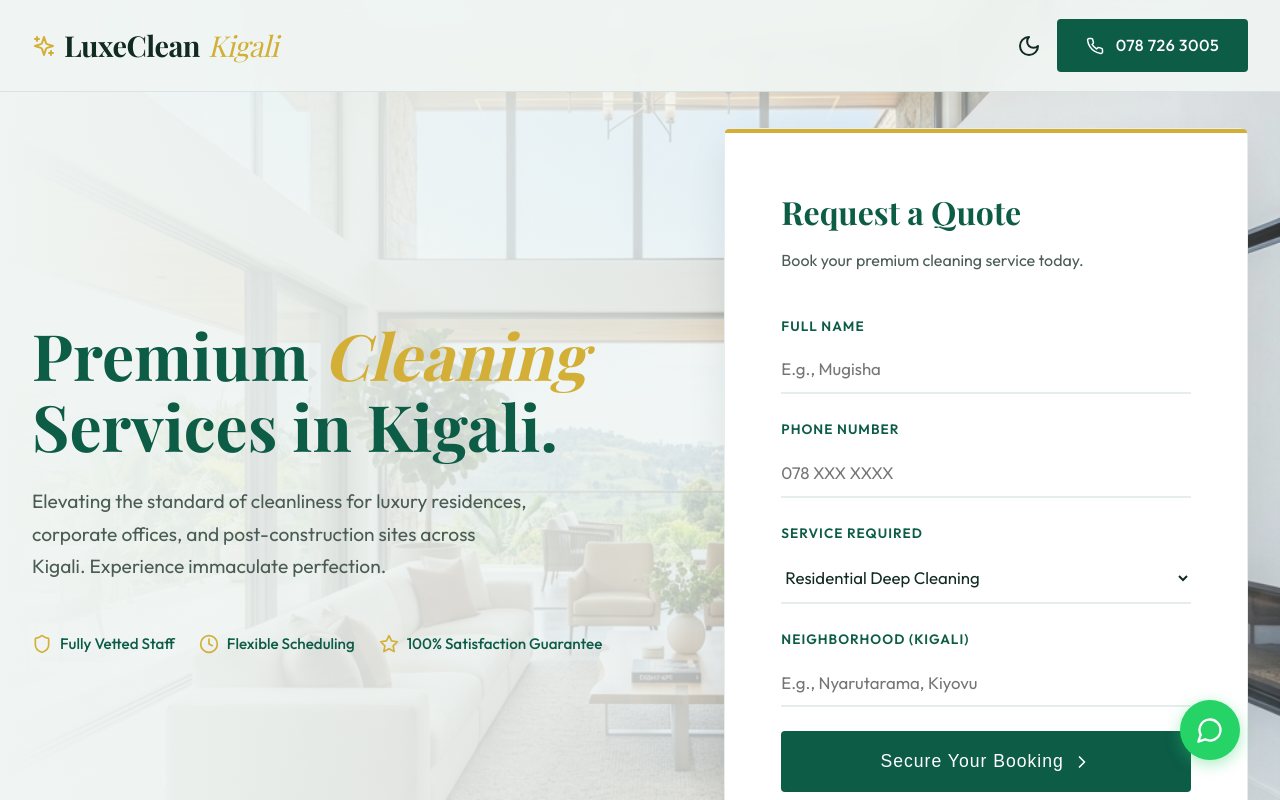
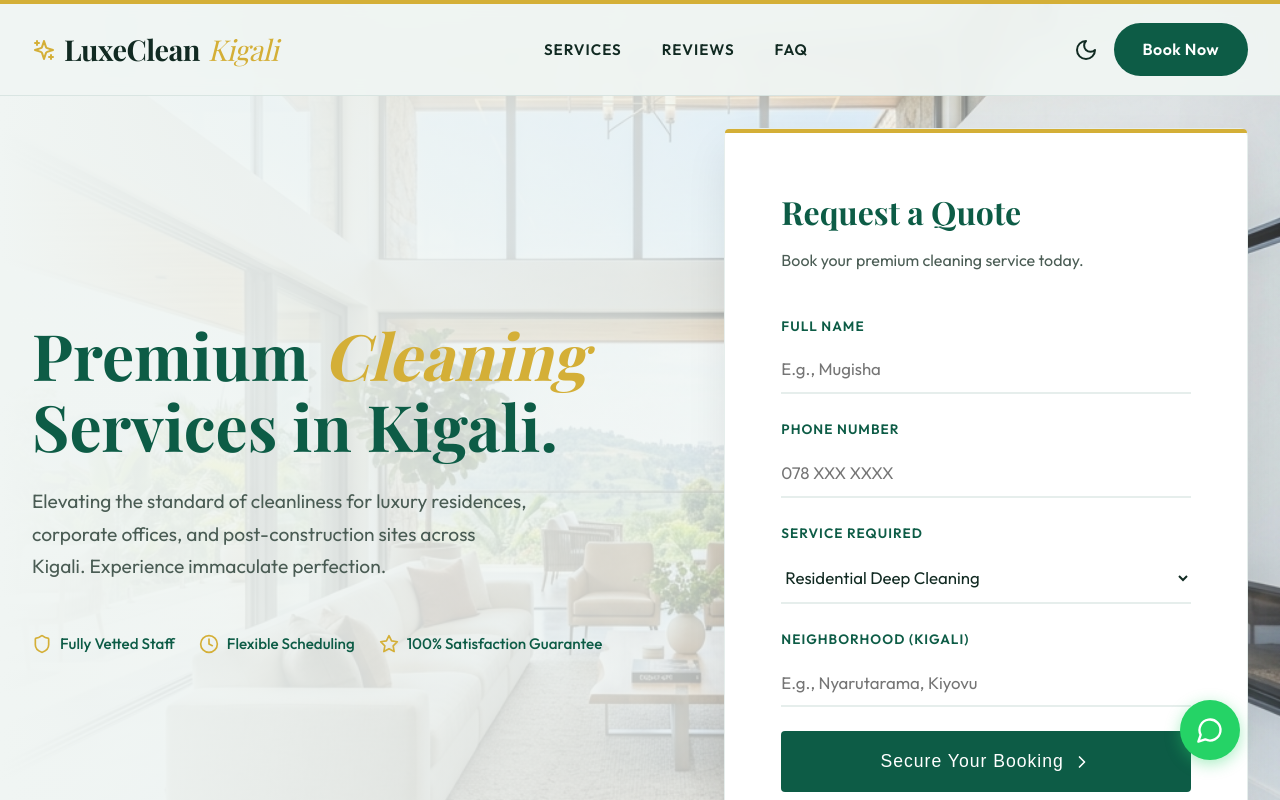
Before and after one commit to K4pel/luxeclean-kigali, a React (Vite) app: page / in a window 1280 px wide. Shown: the top 800 px of the page. Built offline with nearby package versions, Linux system fonts and the light colour scheme; a web font is replaced by a local one.

Commit message:
Update navbar design and email

```diff
--- a/src/App.jsx
+++ b/src/App.jsx
@@ -74,6 +74,13 @@ function App() {
             <Sparkles size={24} className="text-gold-accent" style={{color: 'var(--gold-accent)'}} />
             LuxeClean<span style={{color: 'var(--gold-accent)'}}>Kigali</span>
           </a>
+
+          <nav className="nav-links">
+            <a href="#services">Services</a>
+            <a href="#testimonials">Reviews</a>
+            <a href="#faq">FAQ</a>
+          </nav>
+
           <div style={{display: 'flex', alignItems: 'center', gap: '1rem'}}>
             <button
               onClick={toggleTheme}
@@ -82,9 +89,8 @@ function App() {
             >
               {isDark ? <Sun size={24} /> : <Moon size={24} />}
             </button>
-            <a href="tel:0787263005" className="call-btn-header">
-              <Phone size={18} />
-              <span>078 726 3005</span>
+            <a href="tel:0787263005" className="call-btn-header book-btn">
+              <span>Book Now</span>
             </a>
           </div>
         </div>
@@ -175,7 +181,7 @@ function App() {
       </section>
 
       {/* Services Section */}
-      <section className="process-section">
+      <section id="services" className="process-section">
         <div className="container">
           <div className="section-title">
             <h2 className="serif">Our Expertise</h2>
@@ -202,7 +208,7 @@ function App() {
       </section>
 
       {/* Testimonials Section */}
-      <section className="testimonials">
+      <section id="testimonials" className="testimonials">
         <div className="container">
           <div className="section-title">
             <h2 className="serif">Client Testimonials</h2>
@@ -236,7 +242,7 @@ function App() {
       </section>
 
       {/* FAQ Section */}
-      <section className="faq-section">
+      <section id="faq" className="faq-section">
         <div className="container">
           <div className="section-title">
             <h2 className="serif">Frequently Asked Questions</h2>
@@ -284,8 +290,8 @@ function App() {
             <div>
               <h4>Contact</h4>
               <ul className="footer-links">
-                <li><a href="#">Call: 078 726 3005</a></li>
-                <li><a href="#">Email: booking@luxecleankigali.rw</a></li>
+                <li><a href="tel:0787263005">Call: 078 726 3005</a></li>
+                <li><a href="mailto:dingk8cz@gmail.com">Email: dingk8cz@gmail.com</a></li>
                 <li><a href="#">HQ: KG 9 Ave, Nyarutarama</a></li>
                 <li><a href="#">Kigali, Rwanda</a></li>
               </ul>
--- a/src/index.css
+++ b/src/index.css
@@ -78,6 +78,7 @@ h1, h2, h3, h4, .serif {
   backdrop-filter: blur(10px);
   -webkit-backdrop-filter: blur(10px);
   border-bottom: 1px solid var(--border-color);
+  border-top: 4px solid var(--gold-accent); /* VERY OBVIOUS CHANGE */
   z-index: 1000;
   transition: all 0.3s ease;
 }
@@ -86,6 +87,31 @@ h1, h2, h3, h4, .serif {
   display: flex;
   justify-content: space-between;
   align-items: center;
+}
+
+.nav-links {
+  display: none;
+}
+
+@media (min-width: 992px) {
+  .nav-links {
+    display: flex;
+    gap: 2.5rem;
+  }
+
+  .nav-links a {
+    text-decoration: none;
+    color: var(--text-primary);
+    font-weight: 600;
+    font-size: 0.95rem;
+    transition: color 0.3s;
+    text-transform: uppercase;
+    letter-spacing: 1px;
+  }
+
+  .nav-links a:hover {
+    color: var(--primary-accent);
+  }
 }
 
 .logo {
@@ -113,8 +139,8 @@ h1, h2, h3, h4, .serif {
   background: var(--primary-accent);
   color: #fff;
   padding: 0.8rem 1.8rem;
-  border-radius: 4px; /* Sharp, premium edges */
-  font-weight: 500;
+  border-radius: 50px; /* Made it a pill shape for obvious difference */
+  font-weight: 600;
   font-size: 1rem;
   text-decoration: none;
   transition: all 0.3s ease;
```
